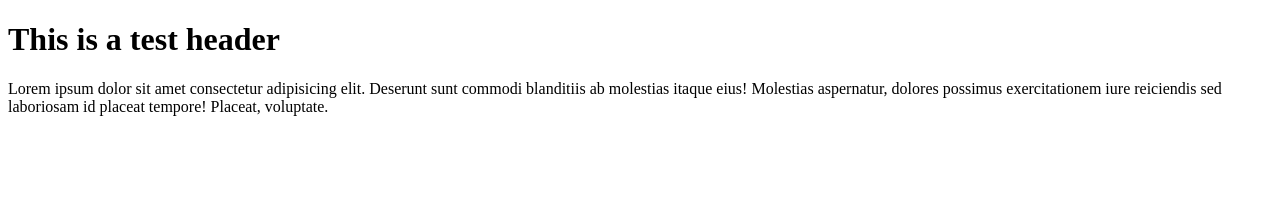
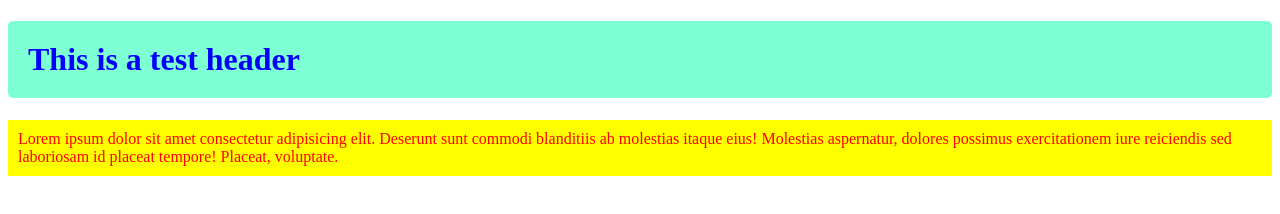
Before and after one commit to Homaamini/test, a plain HTML site: page index.html in a window 1280 px wide. Drawn offline with Linux system fonts and the light colour scheme.

Commit message:
= The css/style of index.html improved

```diff
--- a/index.html
+++ b/index.html
@@ -4,6 +4,7 @@
     <meta charset="UTF-8">
     <meta http-equiv="X-UA-Compatible" content="IE=edge">
     <meta name="viewport" content="width=device-width, initial-scale=1.0">
+    <link href="style.css" rel="stylesheet">
     <title>Document</title>
 </head>
 <body>
--- a/style.css
+++ b/style.css
@@ -0,0 +1,15 @@
+*{
+    box-sizing: border-box;
+
+}
+h1{
+    color: blue;
+    background-color: aquamarine;
+    padding: 20px;
+    border-radius: 5px;
+}
+p {
+    color: red;
+    background-color: yellow;
+    padding: 10px;
+}
```
